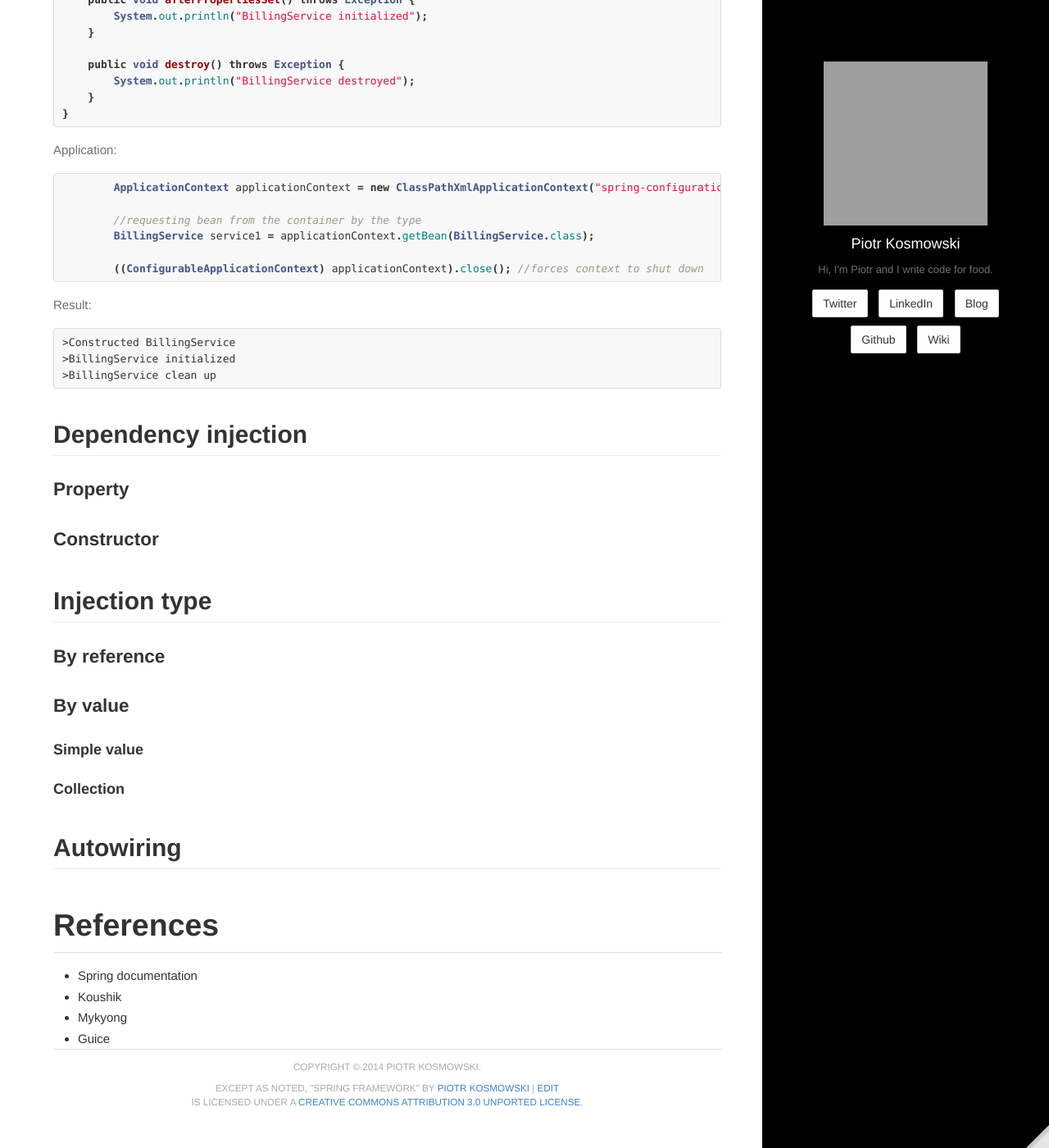
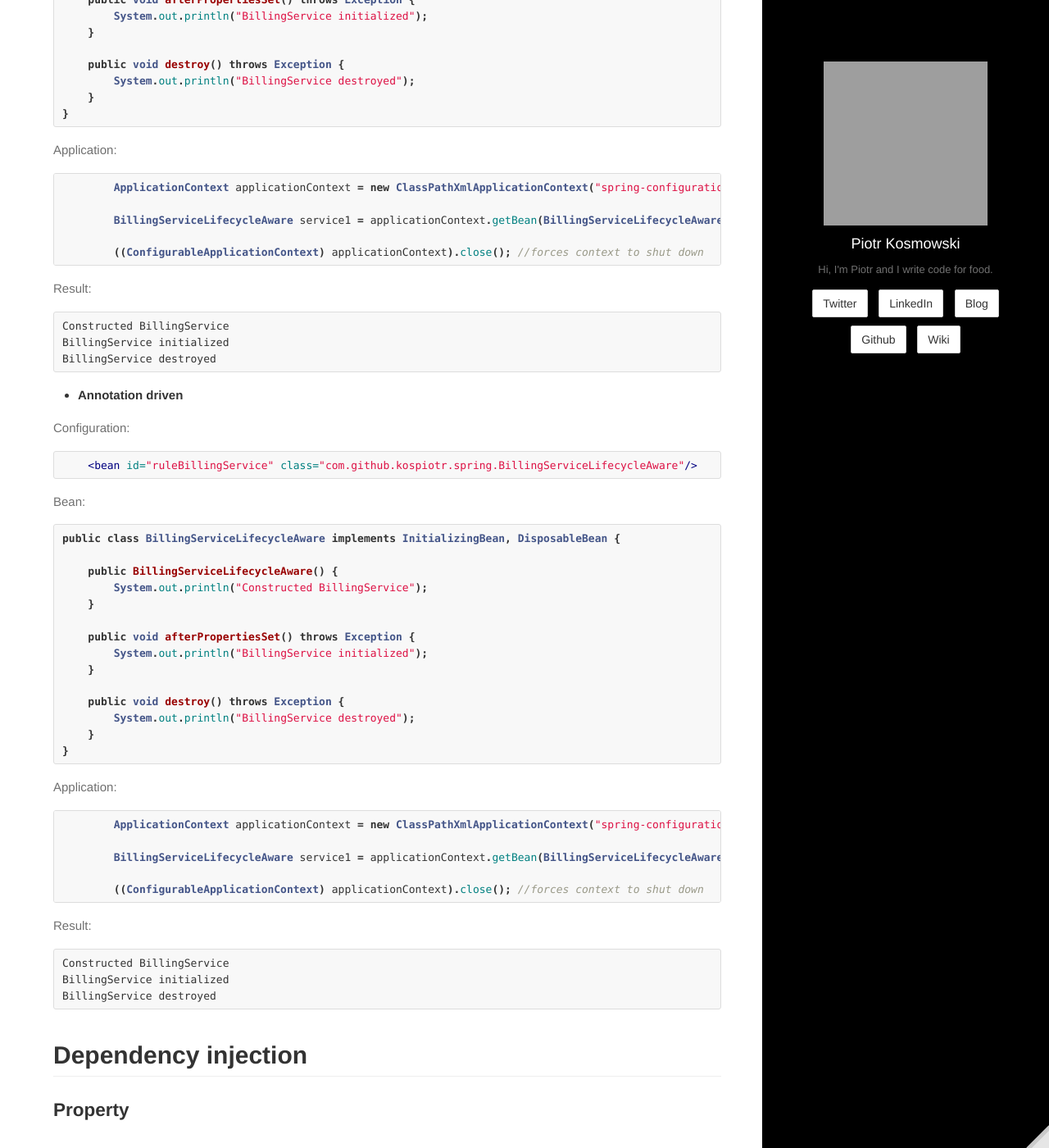
Before and after one commit to kospiotr/kospiotr.github.io, a Jekyll site: the page built from wiki/SpringFramework.md, in a window 1280 px wide and 1400 px high, scrolled down 9748 px. Shown: the whole window at 82% size. Built offline with Jekyll 4.4.1, drawn with Linux system fonts in a browser that asks for light colours; nearby versions of some CDN libraries; library files that are not in the unit come from our copies; Markdown is read by kramdown in place of the engine named in the settings; some of the changed text lies outside the part shown; grey boxes are pictures that could not be loaded.

Commit message:
Update Sring wiki

````diff
--- a/wiki/SpringFramework.md
+++ b/wiki/SpringFramework.md
@@ -431,16 +431,17 @@ public class BillingService {
  Result:
 
  ```
->Constructed BillingService
->BillingService initialized
->BillingService clean up
+> Constructed BillingService
+> BillingService initialized
+> BillingService clean up
  ```
+
 * **Interface driven**
 
  Configuration:
 
  ```xml
-    <bean id="ruleBillingService" class="com.github.pkosmowski.spring.BillingSpringLifecycleAware"/>
+    <bean id="ruleBillingService" class="com.github.kospiotr.spring.BillingServiceLifecycleAware"/>
  ```
 
  Bean:
@@ -467,8 +468,7 @@ public class BillingServiceLifecycleAware implements InitializingBean, Disposabl
  ```java
         ApplicationContext applicationContext = new ClassPathXmlApplicationContext("spring-configuration-interface-driven-lifecycle.xml");
 
-        //requesting bean from the container by the type
-        BillingService service1 = applicationContext.getBean(BillingService.class);
+        BillingServiceLifecycleAware service1 = applicationContext.getBean(BillingServiceLifecycleAware.class);
 
         ((ConfigurableApplicationContext) applicationContext).close(); //forces context to shut down
  ```
@@ -476,9 +476,54 @@ public class BillingServiceLifecycleAware implements InitializingBean, Disposabl
  Result:
 
  ```
->Constructed BillingService
->BillingService initialized
->BillingService clean up
+Constructed BillingService
+BillingService initialized
+BillingService destroyed
+ ```
+
+* **Annotation driven**
+
+ Configuration:
+
+ ```xml
+    <bean id="ruleBillingService" class="com.github.kospiotr.spring.BillingServiceLifecycleAware"/>
+ ```
+
+ Bean:
+
+ ```java
+public class BillingServiceLifecycleAware implements InitializingBean, DisposableBean {
+
+    public BillingServiceLifecycleAware() {
+        System.out.println("Constructed BillingService");
+    }
+
+    public void afterPropertiesSet() throws Exception {
+        System.out.println("BillingService initialized");
+    }
+
+    public void destroy() throws Exception {
+        System.out.println("BillingService destroyed");
+    }
+}
+ ```
+
+ Application:
+
+ ```java
+        ApplicationContext applicationContext = new ClassPathXmlApplicationContext("spring-configuration-interface-driven-lifecycle.xml");
+
+        BillingServiceLifecycleAware service1 = applicationContext.getBean(BillingServiceLifecycleAware.class);
+
+        ((ConfigurableApplicationContext) applicationContext).close(); //forces context to shut down
+ ```
+
+ Result:
+
+ ```
+Constructed BillingService
+BillingService initialized
+BillingService destroyed
  ```
 
 ##Dependency injection
````
